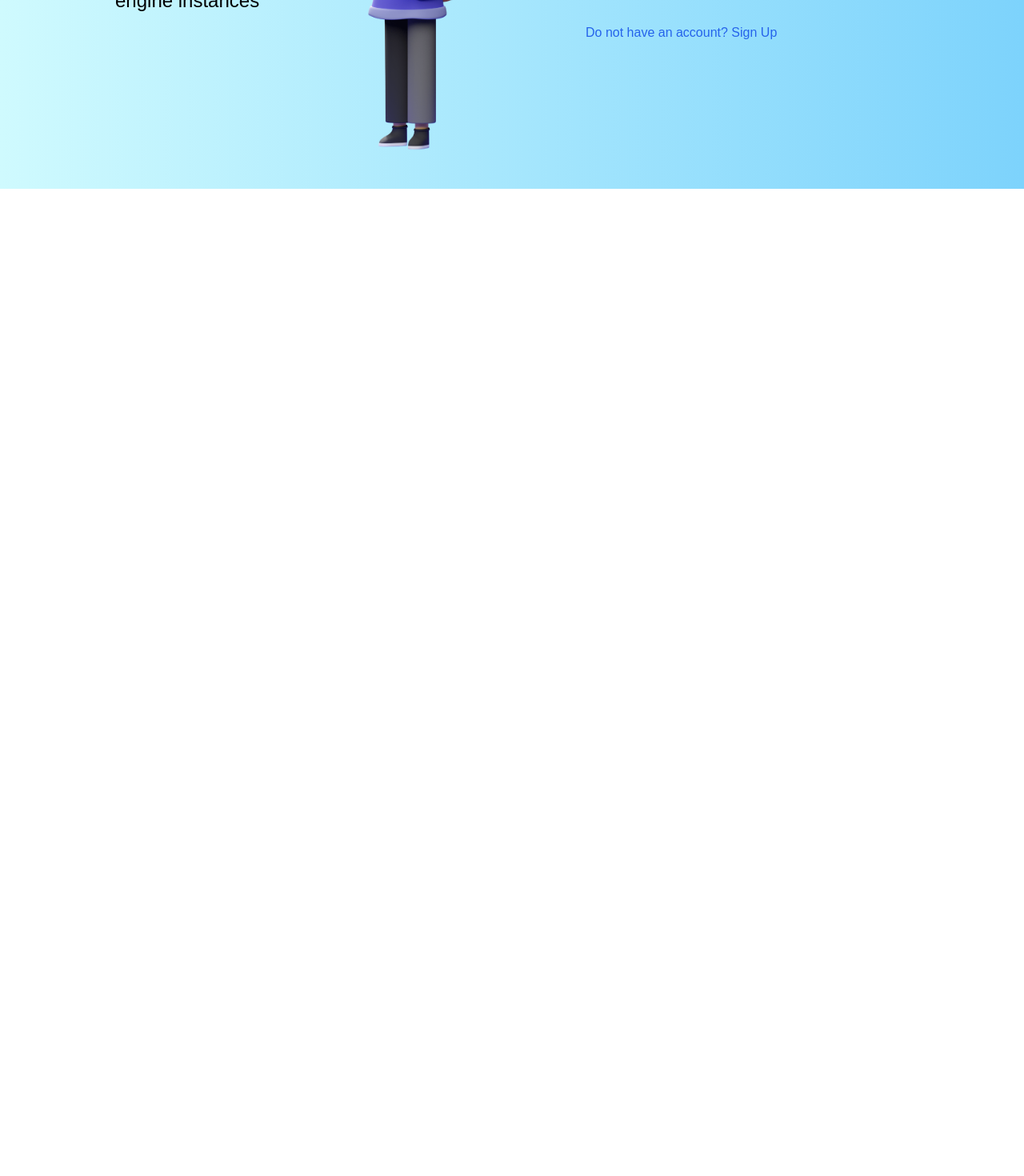
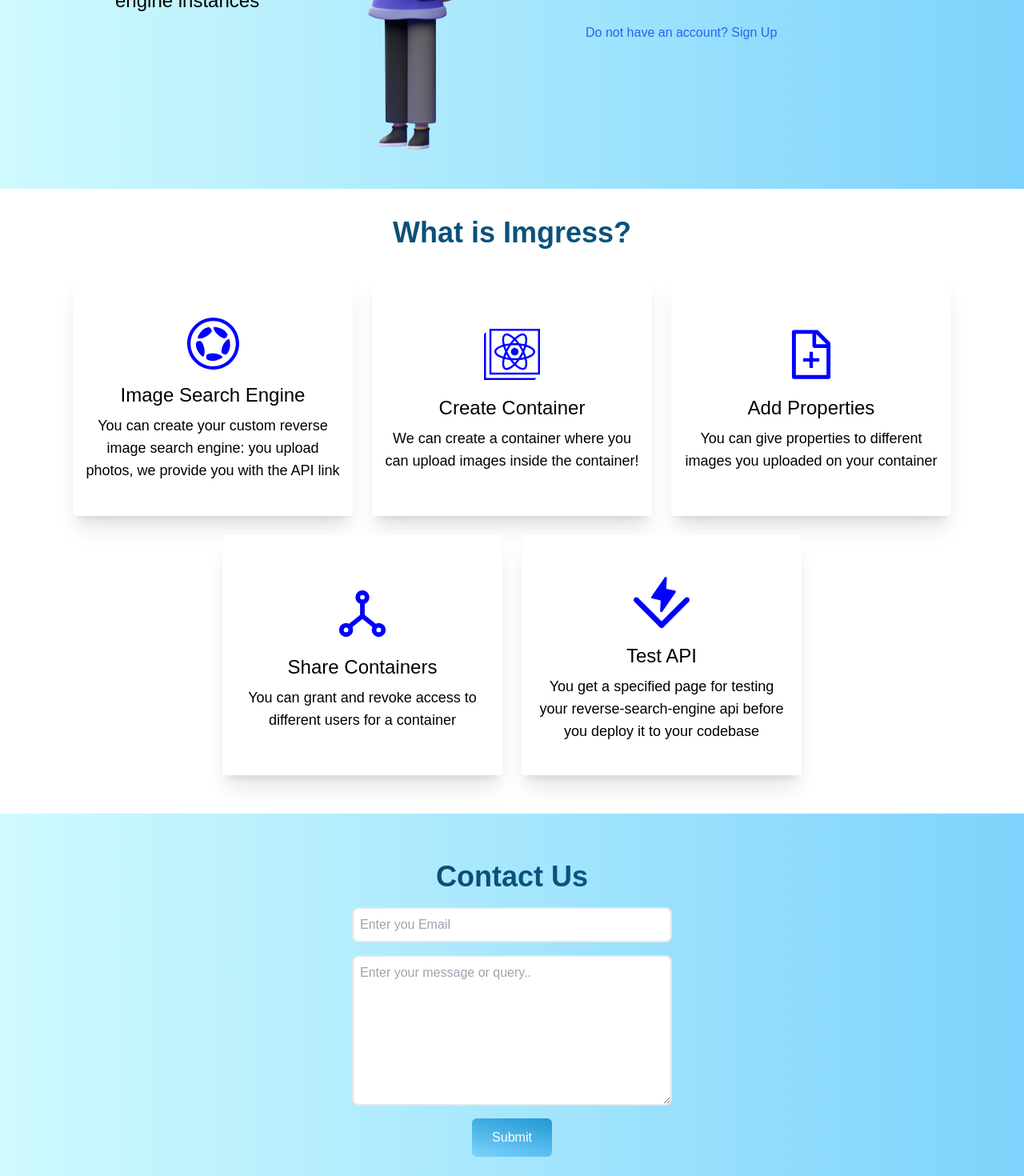
Before and after one commit to ryuusama09/Imgress, a React (Create React App) app: page /login in a window 1280 px wide. Shown: the part 564-2034 px from the top of the page at 80% size. Before the commit the page ends 800 px from the top, so only its background shows below. Built offline with nearby package versions, Linux system fonts and the light colour scheme.

Commit message:
Login Page Changes

```diff
--- a/src/index.css
+++ b/src/index.css
@@ -8,4 +8,5 @@
   margin: 0;
   padding: 0;
   font-family: "Poppins", sans-serif;
+  scroll-behavior: smooth;
 }
--- a/src/pages/Login.jsx
+++ b/src/pages/Login.jsx
@@ -1,11 +1,16 @@
-import React, { useState } from "react";
+import React, { useRef, useState } from "react";
 import { Link, useNavigate } from "react-router-dom";
 import { useStore } from "../store";
 import { MdEmail, MdPassword } from "react-icons/md";
 import logo from "../assets/logo.png";
 import wallpaper from "../assets/wallpaper.png";
-
+import { SiCreatereactapp } from "react-icons/si";
+import { AiOutlineFileAdd } from "react-icons/ai";
+import { TbHierarchy } from "react-icons/tb";
+import { SiVitest, SiCoronaengine } from "react-icons/si";
 const Login = () => {
+  const ref = useRef(null);
+  const contactRef = useRef(null);
   const navigate = useNavigate();
   const Login = useStore((state) => state.login);
   const [data, setData] = useState({
@@ -36,12 +41,59 @@ const Login = () => {
       })
       .catch((error) => console.log("error", error));
   };
+  const descData = [
+    {
+      id: 5,
+      name: "Image Search Engine",
+      desc: "You can create your custom reverse image search engine: you upload photos, we provide you with the API link",
+      Icon: () => <SiCoronaengine size={65} color="blue" />,
+    },
+    {
+      id: 1,
+      name: "Create Container",
+      desc: "We can create a container where you can upload images inside the container!",
+      Icon: () => <SiCreatereactapp size={70} color="blue" />,
+    },
+    {
+      id: 2,
+      name: "Add Properties",
+      desc: "You can give properties to different images you uploaded on your container",
+      Icon: () => <AiOutlineFileAdd size={70} color="blue" />,
+    },
+    {
+      id: 3,
+      name: "Share Containers",
+      desc: "You can grant and revoke access to different users for a container",
+      Icon: () => <TbHierarchy size={70} color="blue" />,
+    },
+    {
+      id: 4,
+      name: "Test API",
+      desc: "You get a specified page for testing your reverse-search-engine api before you deploy it to your codebase",
+      Icon: () => <SiVitest size={70} color="blue" />,
+    },
+  ];
   return (
+    <div>
       <div className="w-screen h-screen flex flex-col px-36 py-6 bg-gradient-to-r from-cyan-100 to-sky-300">
         <div className="flex items-center text-xl">
           <img src={logo} className="w-28 self-start" />
-        <h1 className="ml-24 text-gray-800 font-medium">About</h1>
-        <h1 className="ml-24 text-gray-800 font-medium">Contact</h1>
+          <h1
+            onClick={() => {
+              ref.current.scrollIntoView();
+            }}
+            className="ml-24 text-gray-800 font-medium cursor-pointer"
+          >
+            About
+          </h1>
+          <h1
+            onClick={() => {
+              contactRef.current.scrollIntoView();
+            }}
+            className="ml-24 text-gray-800 font-medium cursor-pointer"
+          >
+            Contact
+          </h1>
         </div>
         <div className="flex flex-grow justify-between">
           <div className="mt-40 max-w-[400px]">
@@ -50,8 +102,8 @@ const Login = () => {
               Imgress
             </h1>
             <h1 className="mt-4 text-2xl font-normal ">
-            Your one stop platform to create, manage and orchestrate your image
-            search engine instances
+              Your one stop platform to create, manage and orchestrate your
+              image search engine instances
             </h1>
           </div>
           <img src={wallpaper} className="ml-8 max-w-[250px] self-end" />
@@ -82,7 +134,9 @@ const Login = () => {
                   placeholder="Enter your password"
                   className="p-1 text-sm w-full outline-none"
                   value={data.password}
-                onChange={(e) => setData({ ...data, password: e.target.value })}
+                  onChange={(e) =>
+                    setData({ ...data, password: e.target.value })
+                  }
                 />
               </div>
 
@@ -99,6 +153,51 @@ const Login = () => {
           </div>
         </div>
       </div>
+      <div>
+        <h1
+          ref={ref}
+          id="about"
+          className="text-center leading-tight mt-8 text-4xl font-semibold text-transparent bg-clip-text bg-gradient-to-r to-sky-800 from-sky-900"
+        >
+          What is Imgress?
+        </h1>
+        <div className="mt-8  flex w-full justify-center bg-white flex-wrap items-center gap-6 pb-4">
+          {descData.map((desc) => (
+            <div
+              key={desc.id}
+              className="cursor-pointer max-w-[350px] min-h-[300px] p-4 pt-6 bg-white shadow-xl hover:shadow-2xl rounded flex flex-col items-center justify-center"
+            >
+              <desc.Icon />
+              <h1 className="text-2xl font-medium mt-4">{desc.name}</h1>
+              <h1 className="mt-2 text-lg text-center">{desc.desc}</h1>
+            </div>
+          ))}
+        </div>
+      </div>
+      <div
+        ref={contactRef}
+        className="mt-8 flex flex-col items-center px-36 py-6 bg-gradient-to-r from-cyan-100 to-sky-300"
+      >
+        <div className="w-[400px] flex flex-col gap-4">
+          <h1 className="text-center leading-tight mt-8 text-4xl font-semibold text-transparent bg-clip-text bg-gradient-to-r to-sky-800 from-sky-900">
+            Contact Us
+          </h1>
+          <input
+            type="email"
+            className="p-2 border border-2 border-gray-200 rounded-lg"
+            placeholder="Enter you Email"
+          />
+          <textarea
+            rows={7}
+            className="p-2 border border-2 border-gray-200 rounded-lg"
+            placeholder="Enter your message or query.."
+          />
+          <button className="self-center w-[100px] bg-gradient-to-bl from-sky-600 to-sky-300 bg-[position:_0%_0%] hover:bg-[position:_100%_100%] bg-[size:_200%] transition-all duration-500 text-white p-3 rounded-md">
+            Submit
+          </button>
+        </div>
+      </div>
+    </div>
   );
 };
 
--- a/src/pages/UploadFiles.jsx
+++ b/src/pages/UploadFiles.jsx
@@ -52,6 +52,7 @@ const UploadFiles = () => {
   const navigate = useNavigate();
   const [modalIsOpen, setIsOpen] = React.useState(false);
 
+  const [email, setEmail] = useState("");
   function openModal() {
     setIsOpen(true);
   }
@@ -139,6 +140,16 @@ const UploadFiles = () => {
       </div>
     );
   }
+  const giveAccess = async () => {
+    const formData = new FormData();
+    formData.append("email", email);
+    formData.append("engineId", engineId);
+    formData.append("className", container.class);
+    const response = await axios.post(
+      "http://localhost:3003/give-access",
+      formData
+    );
+  };
   return (
     <div className="min-h-screen px-24 py-6 bg-gradient-to-r from-cyan-100 to-sky-300">
       <MdArrowBack
@@ -155,10 +166,15 @@ const UploadFiles = () => {
         <div className="flex flex-col gap-4">
           <h1 className="text-lg font-medium">Give Access</h1>
           <input
+            value={email}
+            onChange={(e) => setEmail(e.target.value)}
             className="border p-2 border-gray-300 border-2 rounded-lg"
             placeholder="Enter Email"
           />
-          <button className="inline-flex justify-center items-center gap-1 ml-2 rounded-md border border-transparent bg-green-100 px-4 py-2 text-sm font-medium text-green-900 hover:bg-green-200">
+          <button
+            onClick={giveAccess}
+            className="inline-flex justify-center items-center gap-1 ml-2 rounded-md border border-transparent bg-green-100 px-4 py-2 text-sm font-medium text-green-900 hover:bg-green-200"
+          >
             <AiFillLock />
             Give Access
           </button>
```
Lines whose indentation alone changed are shown as unchanged.
